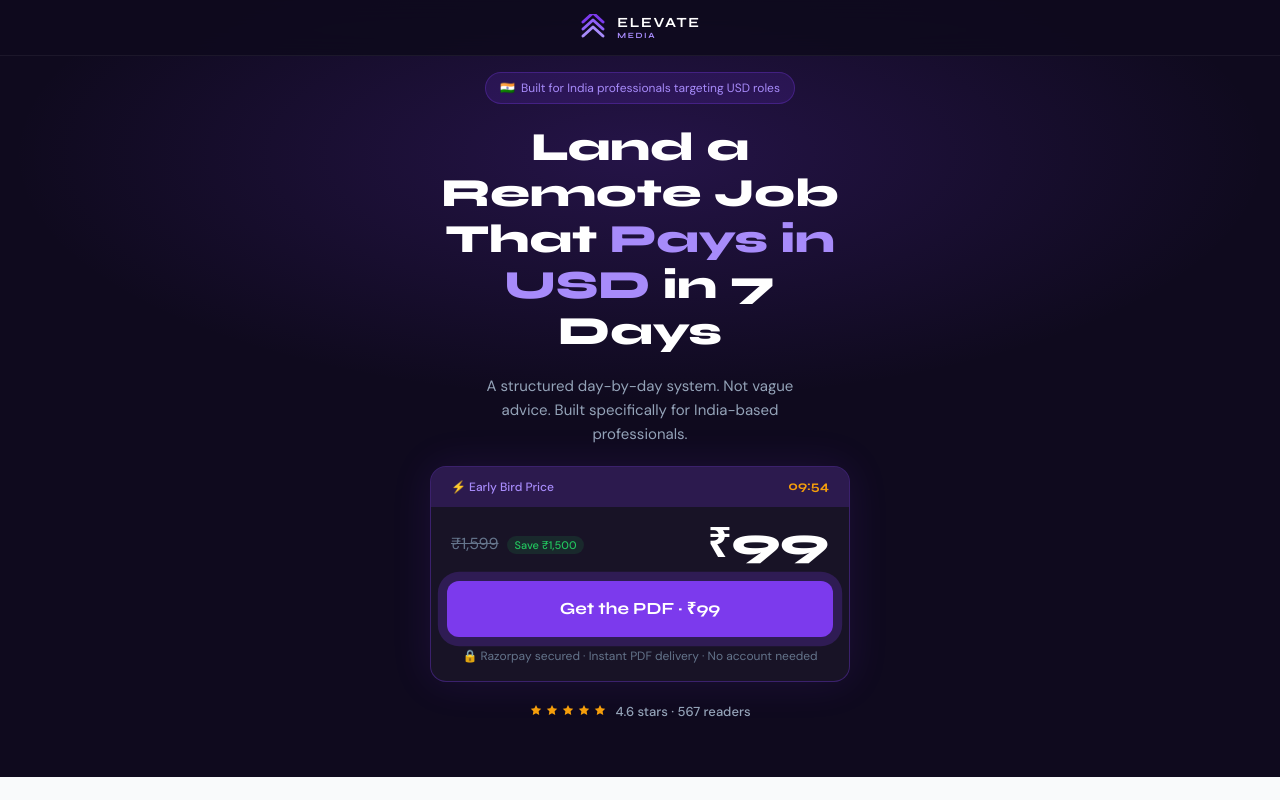
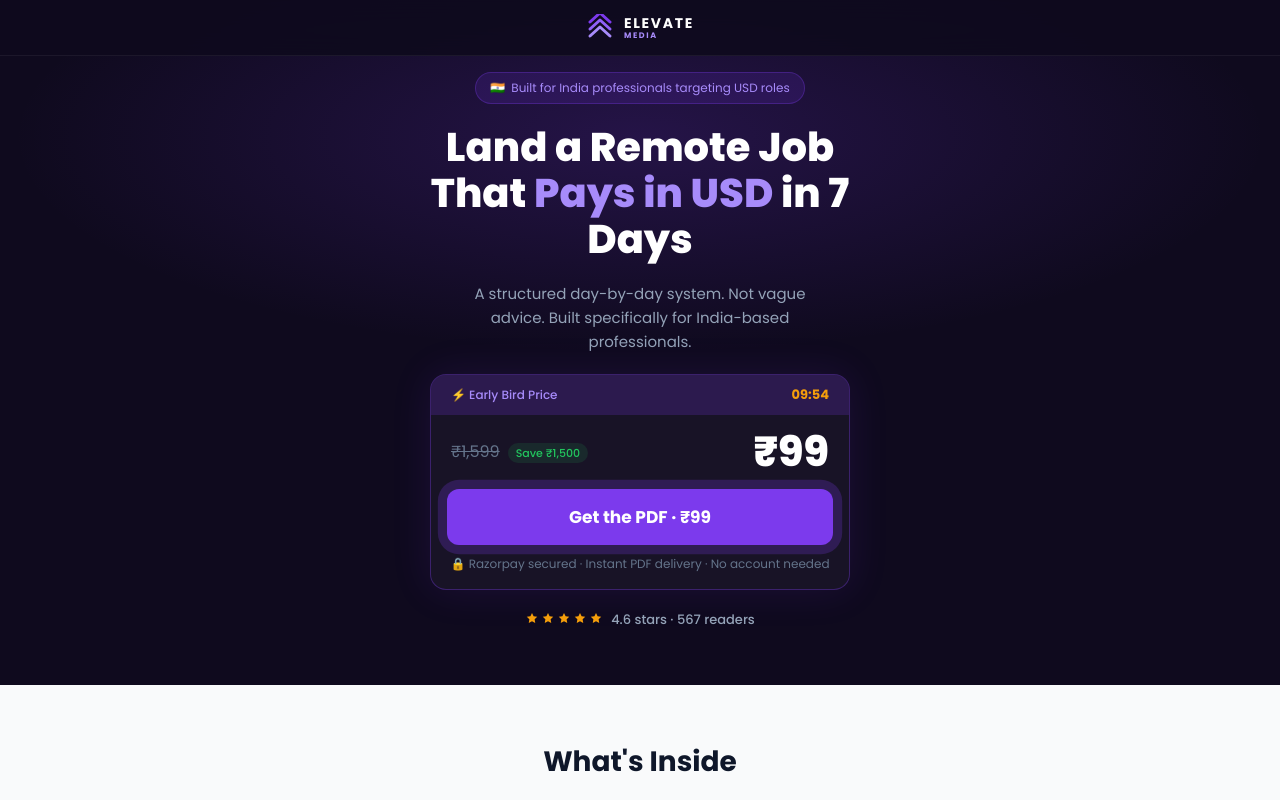
Before and after one commit to elevatemedia159/remote-work-playbook, a Next.js app: page / in a window 1280 px wide. Shown: the top 800 px of the page. Built offline with nearby package versions, Linux system fonts and the light colour scheme.

Commit message:
font: replace Syne/DM Sans with Poppins across all weights

```diff
--- a/src/app/globals.css
+++ b/src/app/globals.css
@@ -9,14 +9,14 @@
   --text-dark:      #0f172a;
   --green-trust:    #22c55e;
   --amber-star:     #f59e0b;
-  --font-display:   var(--font-syne), system-ui, sans-serif;
-  --font-body:      var(--font-dm-sans), system-ui, sans-serif;
+  --font-display:   var(--font-poppins), system-ui, sans-serif;
+  --font-body:      var(--font-poppins), system-ui, sans-serif;
 }
 
 html { scroll-behavior: smooth; }
 
 body {
-  font-family: var(--font-body);
+  font-family: var(--font-poppins), system-ui, sans-serif;
   background: #ffffff;
   color: #111827;
 }
--- a/src/app/layout.tsx
+++ b/src/app/layout.tsx
@@ -1,10 +1,9 @@
 import type { Metadata } from "next";
-import { Syne, DM_Sans } from "next/font/google";
+import { Poppins } from "next/font/google";
 import Script from "next/script";
 import "./globals.css";
 
-const syne = Syne({ subsets: ["latin"], weight: ["700", "800"], variable: "--font-syne" });
-const dmSans = DM_Sans({ subsets: ["latin"], weight: ["400", "500"], variable: "--font-dm-sans" });
+const poppins = Poppins({ subsets: ["latin"], weight: ["400", "500", "600", "700", "800"], variable: "--font-poppins" });
 const GA_ID = "G-73PXTSJTTR";
 
 export const metadata: Metadata = {
@@ -36,7 +35,7 @@
   children: React.ReactNode;
 }>) {
   return (
-    <html lang="en" className={`${syne.variable} ${dmSans.variable}`}>
+    <html lang="en" className={poppins.variable}>
       <head>
         <Script
           src={`https://www.googletagmanager.com/gtag/js?id=${GA_ID}`}
```
